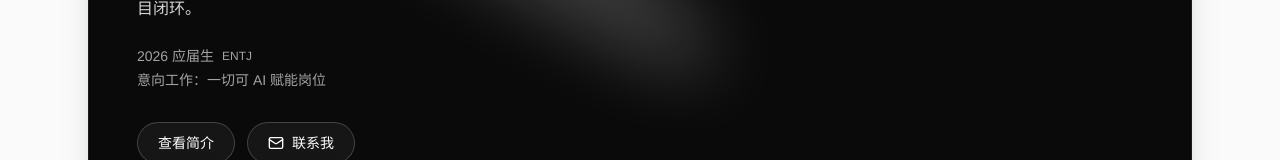
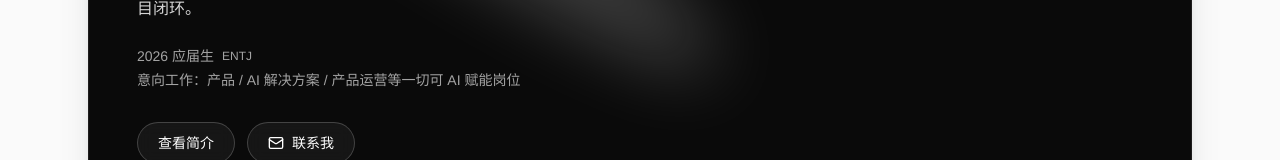
Before and after one commit to cneym1125/lingqi-CV, a React (Vite) app: page / in a window 1280 px wide. Shown: the part 288-448 px from the top of the page. Built offline with nearby package versions, Linux system fonts and the light colour scheme.

Commit message:
copy: 意向工作完整版

```diff
--- a/src/components/Hero.tsx
+++ b/src/components/Hero.tsx
@@ -41,7 +41,7 @@ export function Hero() {
                     <span>2026 应届生</span>
                     <span className="text-xs text-neutral-400">ENTJ</span>
                   </div>
-                  <div>意向工作：一切可 AI 赋能岗位</div>
+                  <div>意向工作：产品 / AI 解决方案 / 产品运营等一切可 AI 赋能岗位</div>
                 </div>
 
                 <div className="mt-8 flex flex-wrap items-center gap-3">
```
